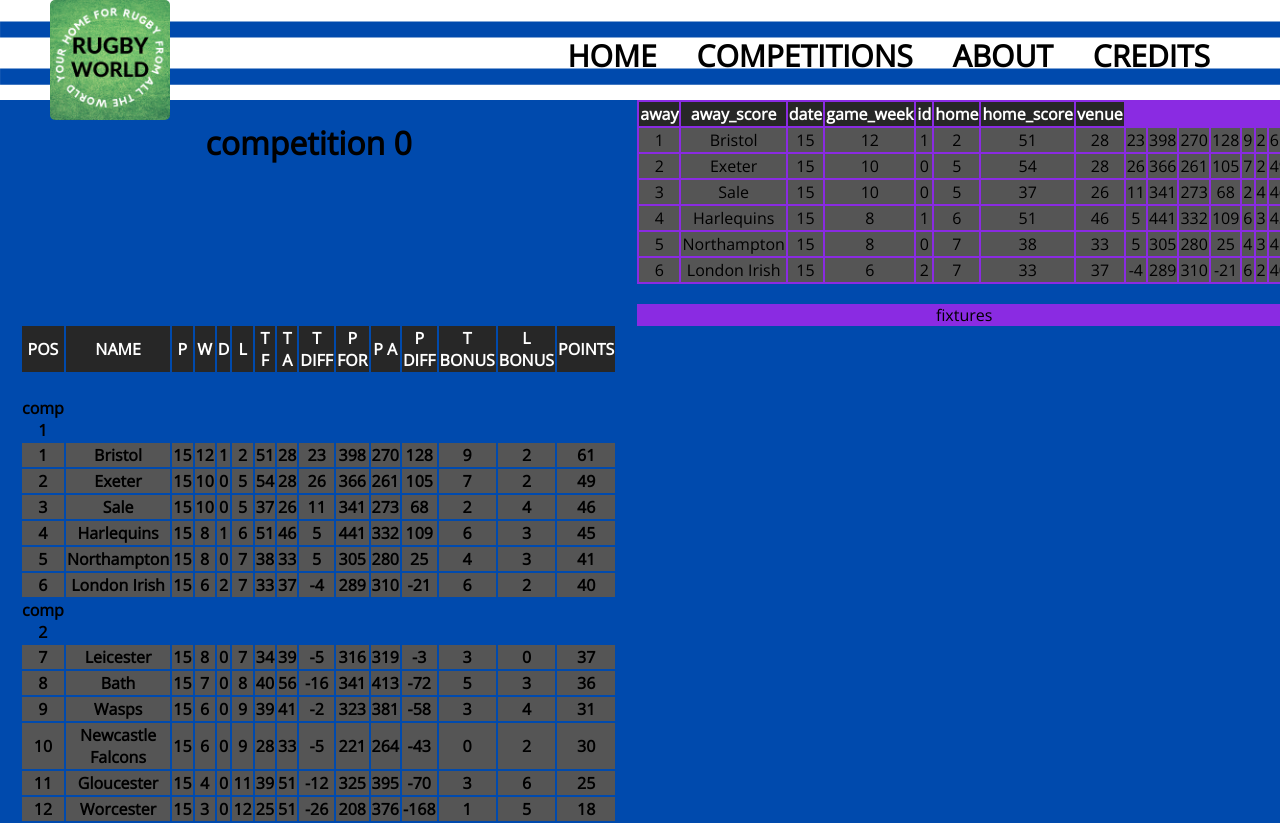
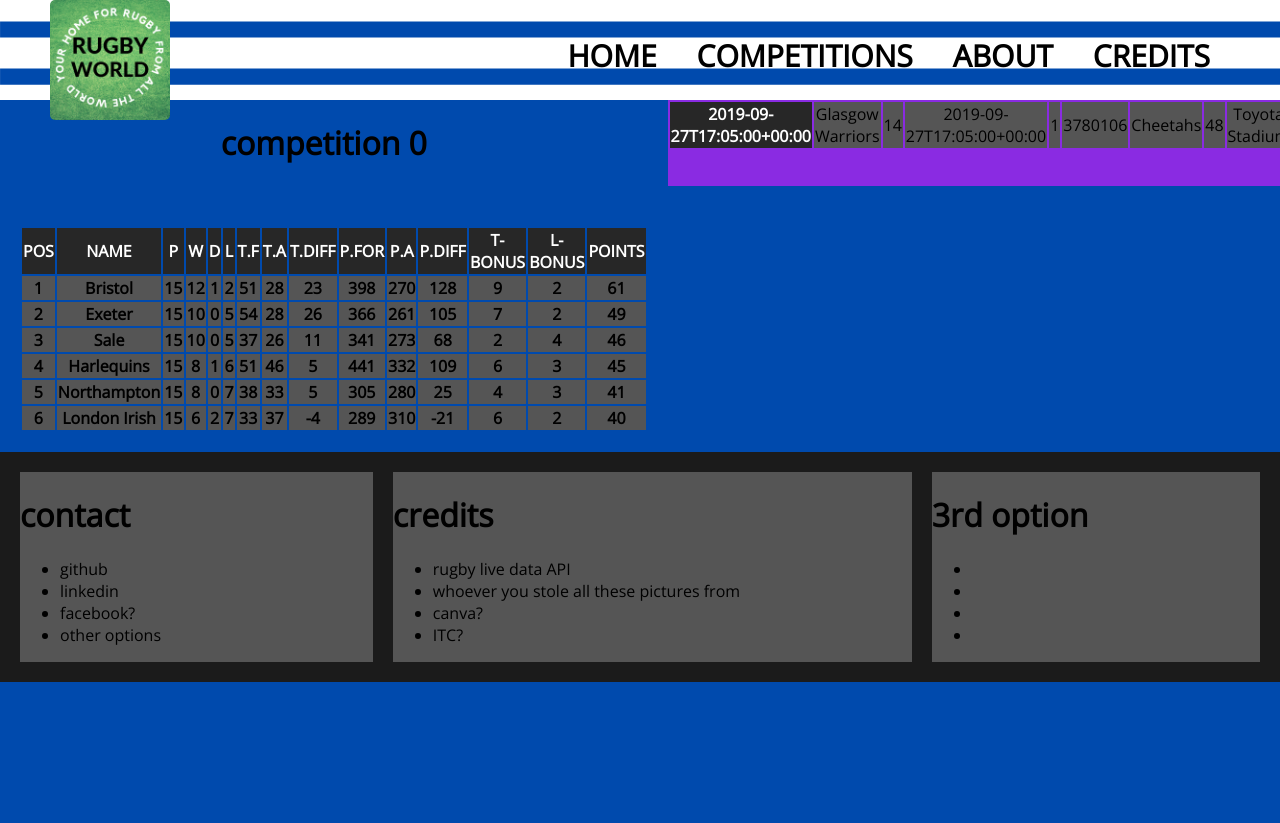
Before and after one commit to Ram-Montilia-Smithson/rugby-app, a React (Create React App) app: page /competition in a window 1280 px wide. Shown: the top 823 px of the page. After the commit the page ends 800 px from the top, so only its background shows below. Built offline with nearby package versions, Linux system fonts and the light colour scheme.

Commit message:
alligning table and second table

```diff
--- a/src/pages/competition.jsx
+++ b/src/pages/competition.jsx
@@ -203,176 +203,204 @@
             }
         ])
         setMoreTeams([
-            {
-                "position": 7,
-                "id": 3767,
-                "name": "Leicester",
-                "played": 15,
-                "won": 8,
-                "drawn": 0,
-                "lost": 7,
-                "tries_for": 34,
-                "tries_against": 39,
-                "tries_diff": -5,
-                "points_for": 316,
-                "points_against": 319,
-                "points_diff": -3,
-                "try_bonus": 3,
-                "losing_bonus": 0,
-                "bye_bonus": 0,
-                "points": 37
-            },
-            {
-                "position": 8,
-                "id": 3017,
-                "name": "Bath",
-                "played": 15,
-                "won": 7,
-                "drawn": 0,
-                "lost": 8,
-                "tries_for": 40,
-                "tries_against": 56,
-                "tries_diff": -16,
-                "points_for": 341,
-                "points_against": 413,
-                "points_diff": -72,
-                "try_bonus": 5,
-                "losing_bonus": 3,
-                "bye_bonus": 0,
-                "points": 36
-            },
-            {
-                "position": 9,
-                "id": 4667,
-                "name": "Wasps",
-                "played": 15,
-                "won": 6,
-                "drawn": 0,
-                "lost": 9,
-                "tries_for": 39,
-                "tries_against": 41,
-                "tries_diff": -2,
-                "points_for": 323,
-                "points_against": 381,
-                "points_diff": -58,
-                "try_bonus": 3,
-                "losing_bonus": 4,
-                "bye_bonus": 0,
-                "points": 31
-            },
-            {
-                "position": 10,
-                "id": 4067,
-                "name": "Newcastle Falcons",
-                "played": 15,
-                "won": 6,
-                "drawn": 0,
-                "lost": 9,
-                "tries_for": 28,
-                "tries_against": 33,
-                "tries_diff": -5,
-                "points_for": 221,
-                "points_against": 264,
-                "points_diff": -43,
-                "try_bonus": 0,
-                "losing_bonus": 2,
-                "bye_bonus": 0,
-                "points": 30
-            },
-            {
-                "position": 11,
-                "id": 3317,
-                "name": "Gloucester",
-                "played": 15,
-                "won": 4,
-                "drawn": 0,
-                "lost": 11,
-                "tries_for": 39,
-                "tries_against": 51,
-                "tries_diff": -12,
-                "points_for": 325,
-                "points_against": 395,
-                "points_diff": -70,
-                "try_bonus": 3,
-                "losing_bonus": 6,
-                "bye_bonus": 0,
-                "points": 25
-            },
-            {
-                "position": 12,
-                "id": 9917,
-                "name": "Worcester",
-                "played": 15,
-                "won": 3,
-                "drawn": 0,
-                "lost": 12,
-                "tries_for": 25,
-                "tries_against": 51,
-                "tries_diff": -26,
-                "points_for": 208,
-                "points_against": 376,
-                "points_diff": -168,
-                "try_bonus": 1,
-                "losing_bonus": 5,
-                "bye_bonus": 0,
-                "points": 18
-            }
+            // {
+            //     "position": 7,
+            //     "id": 3767,
+            //     "name": "Leicester",
+            //     "played": 15,
+            //     "won": 8,
+            //     "drawn": 0,
+            //     "lost": 7,
+            //     "tries_for": 34,
+            //     "tries_against": 39,
+            //     "tries_diff": -5,
+            //     "points_for": 316,
+            //     "points_against": 319,
+            //     "points_diff": -3,
+            //     "try_bonus": 3,
+            //     "losing_bonus": 0,
+            //     "bye_bonus": 0,
+            //     "points": 37
+            // },
+            // {
+            //     "position": 8,
+            //     "id": 3017,
+            //     "name": "Bath",
+            //     "played": 15,
+            //     "won": 7,
+            //     "drawn": 0,
+            //     "lost": 8,
+            //     "tries_for": 40,
+            //     "tries_against": 56,
+            //     "tries_diff": -16,
+            //     "points_for": 341,
+            //     "points_against": 413,
+            //     "points_diff": -72,
+            //     "try_bonus": 5,
+            //     "losing_bonus": 3,
+            //     "bye_bonus": 0,
+            //     "points": 36
+            // },
+            // {
+            //     "position": 9,
+            //     "id": 4667,
+            //     "name": "Wasps",
+            //     "played": 15,
+            //     "won": 6,
+            //     "drawn": 0,
+            //     "lost": 9,
+            //     "tries_for": 39,
+            //     "tries_against": 41,
+            //     "tries_diff": -2,
+            //     "points_for": 323,
+            //     "points_against": 381,
+            //     "points_diff": -58,
+            //     "try_bonus": 3,
+            //     "losing_bonus": 4,
+            //     "bye_bonus": 0,
+            //     "points": 31
+            // },
+            // {
+            //     "position": 10,
+            //     "id": 4067,
+            //     "name": "Newcastle Falcons",
+            //     "played": 15,
+            //     "won": 6,
+            //     "drawn": 0,
+            //     "lost": 9,
+            //     "tries_for": 28,
+            //     "tries_against": 33,
+            //     "tries_diff": -5,
+            //     "points_for": 221,
+            //     "points_against": 264,
+            //     "points_diff": -43,
+            //     "try_bonus": 0,
+            //     "losing_bonus": 2,
+            //     "bye_bonus": 0,
+            //     "points": 30
+            // },
+            // {
+            //     "position": 11,
+            //     "id": 3317,
+            //     "name": "Gloucester",
+            //     "played": 15,
+            //     "won": 4,
+            //     "drawn": 0,
+            //     "lost": 11,
+            //     "tries_for": 39,
+            //     "tries_against": 51,
+            //     "tries_diff": -12,
+            //     "points_for": 325,
+            //     "points_against": 395,
+            //     "points_diff": -70,
+            //     "try_bonus": 3,
+            //     "losing_bonus": 6,
+            //     "bye_bonus": 0,
+            //     "points": 25
+            // },
+            // {
+            //     "position": 12,
+            //     "id": 9917,
+            //     "name": "Worcester",
+            //     "played": 15,
+            //     "won": 3,
+            //     "drawn": 0,
+            //     "lost": 12,
+            //     "tries_for": 25,
+            //     "tries_against": 51,
+            //     "tries_diff": -26,
+            //     "points_for": 208,
+            //     "points_against": 376,
+            //     "points_diff": -168,
+            //     "try_bonus": 1,
+            //     "losing_bonus": 5,
+            //     "bye_bonus": 0,
+            //     "points": 18
+            // }
         ])
     }, [id])
 
     return (
         <div className="competition">
-            <h1>{name}</h1>
+            <h1 className="competition-header">{name}</h1>
             <div className="tables">
                 {teams.length ?
                     <div className="table-container">
-                    <table className="table">
-                        <h1>{tableName}</h1>
+                        {moreTeams.length ? <h2>comp 1 {tableName}</h2> : <></>}
+                        <table className="table">
                             <thead>
                                 <tr>
-                                    <th>POS</th>
-                                    <th>NAME</th>
-                                    <th>P</th>
-                                    <th>W</th>
-                                    <th>D</th>
-                                    <th>L</th>
-                                    <th>T F</th>
-                                    <th>T A</th>
-                                    <th>T DIFF</th>
-                                    <th>P FOR</th>
-                                    <th>P A</th>
-                                    <th>P DIFF</th>
-                                    <th>T BONUS</th>
-                                    <th>L BONUS</th>
-                                    <th>POINTS</th>
+                                    <th key="table-th-pos">POS</th>
+                                    <th key="table-th-name">NAME</th>
+                                    <th key="table-th-played">P</th>
+                                    <th key="table-th-won">W</th>
+                                    <th key="table-th-drawn">D</th>
+                                    <th key="table-th-lost">L</th>
+                                    <th key="table-th-tries_for">T.F</th>
+                                    <th key="table-th-tries_against">T.A</th>
+                                    <th key="table-th-tries_diff">T.DIFF</th>
+                                    <th key="table-th-points_for">P.FOR</th>
+                                    <th key="table-th-points_against">P.A</th>
+                                    <th key="table-th-points_diff">P.DIFF</th>
+                                    <th key="table-th-try_bonus">T-BONUS</th>
+                                    <th key="table-th-losing_bonus">L-BONUS</th>
+                                    <th key="table-th_points">POINTS</th>
                                 </tr>
                             </thead>
                             <tbody>
-                                {moreTeams.length ? <span>comp 1</span> : <></>}
                                 {teams.map(team => {
                                         console.log(fixtures)
                                         return(
                                             <tr>
-                                                <td>{team.position}</td>
-                                                <td>{team.name}</td>
-                                                <td>{team.played}</td>
-                                                <td>{team.won}</td>
-                                                <td>{team.drawn}</td>
-                                                <td>{team.lost}</td>
-                                                <td>{team.tries_for}</td>
-                                                <td>{team.tries_against}</td>
-                                                <td>{team.tries_diff}</td>
-                                                <td>{team.points_for}</td>
-                                                <td>{team.points_against}</td>
-                                                <td>{team.points_diff}</td>
-                                                <td>{team.try_bonus}</td>
-                                                <td>{team.losing_bonus}</td>
-                                                <td>{team.points}</td>
+                                                <td key="table-td-position">{team.position}</td>
+                                                <td key="table-td-name">{team.name}</td>
+                                                <td key="table-td-played">{team.played}</td>
+                                                <td key="table-td-won">{team.won}</td>
+                                                <td key="table-td-drawn">{team.drawn}</td>
+                                                <td key="table-td-lost">{team.lost}</td>
+                                                <td key="table-td-tries_for">{team.tries_for}</td>
+                                                <td key="table-td-tries_against">{team.tries_against}</td>
+                                                <td key="table-td-tries_diff">{team.tries_diff}</td>
+                                                <td key="table-td-points_for">{team.points_for}</td>
+                                                <td key="table-td-points_against">{team.points_against}</td>
+                                                <td key="table-td-points_diff">{team.points_diff}</td>
+                                                <td key="table-td-try_bonus">{team.try_bonus}</td>
+                                                <td key="table-td-losing_bonus">{team.losing_bonus}</td>
+                                                <td key="table-td-points">{team.points}</td>
                                             </tr>
                                         )
                                 })}
-                                {moreTeams.length ? <span>comp 2</span> : <></>}
-                                {moreTeams.length && moreTeams.map(team => {
+                            </tbody>
+                        </table>
+                    </div>
+                :
+                    <h1>error</h1>
+                }
+                {moreTeams.length ?
+                    <div className="table-container">
+                        <h2>comp 2 {table2Name}</h2>
+                        <table className="table">
+                            <thead>
+                                <tr>
+                                    <th key="table-th-pos">POS</th>
+                                    <th key="table-th-name">NAME</th>
+                                    <th key="table-th-played">P</th>
+                                    <th key="table-th-won">W</th>
+                                    <th key="table-th-drawn">D</th>
+                                    <th key="table-th-lost">L</th>
+                                    <th key="table-th-tries_for">T.F</th>
+                                    <th key="table-th-tries_against">T.A</th>
+                                    <th key="table-th-tries_diff">T.DIFF</th>
+                                    <th key="table-th-points_for">P.FOR</th>
+                                    <th key="table-th-points_against">P.A</th>
+                                    <th key="table-th-points_diff">P.DIFF</th>
+                                    <th key="table-th-try_bonus">T-BONUS</th>
+                                    <th key="table-th-losing_bonus">L-BONUS</th>
+                                    <th key="table-th_points">POINTS</th>
+                                </tr>
+                            </thead>
+                            <tbody>
+                                {moreTeams.map(team => {
                                     return (
                                         <tr>
                                             <td>{team.position}</td>
@@ -397,15 +425,15 @@
                         </table>
                     </div>
                 :
-                    <h1>error</h1>
+                    <></>
                 }
             </div>
             <div className="fixtures">
-                {fixtures &&
+                {fixtures ?
                     <div className="fixture-container">
                     <table className="fixture">
                         {/* {tableName && <h1>{tableName}</h1>} */}
-                            <thead>
+                            {/* <thead>
                                 <tr>
                                     <th>away</th>
                                     <th>away_score</th>
@@ -416,83 +444,30 @@
                                     <th>home_score</th>
                                     <th>venue</th>
                                 </tr>
-                            </thead>
+                            </thead> */}
                             <tbody>
-                            {teams.map(team => {
-                                    console.log(fixtures)
+                            {fixtures.map(fixture => {
+                                    console.log(fixture)
                                     return(
                                         <tr>
-                                            <td>{team.position}</td>
-                                            <td>{team.name}</td>
-                                            <td>{team.played}</td>
-                                            <td>{team.won}</td>
-                                            <td>{team.drawn}</td>
-                                            <td>{team.lost}</td>
-                                            <td>{team.tries_for}</td>
-                                            <td>{team.tries_against}</td>
-                                            <td>{team.tries_diff}</td>
-                                            <td>{team.points_for}</td>
-                                            <td>{team.points_against}</td>
-                                            <td>{team.points_diff}</td>
-                                            <td>{team.try_bonus}</td>
-                                            <td>{team.losing_bonus}</td>
-                                            <td>{team.points}</td>
+                                            <th>{fixture.date}</th>
+                                            <td>{fixture.away}</td>
+                                            <td>{fixture.away_score}</td>
+                                            <td>{fixture.date}</td>
+                                            <td>{fixture.game_week}</td>
+                                            <td>{fixture.id}</td>
+                                            <td>{fixture.home}</td>
+                                            <td>{fixture.home_score}</td>
+                                            <td>{fixture.venue}</td>
                                         </tr>
                                     )
                             })}
                             </tbody>
                         </table>
                     </div>
-                // :
-                //     <h1>error</h1>
+                :
+                    <h1>error - no fixtures</h1>
                 }
-            </div>
-            <div className="fixtures">fixtures
-                <table>
-                    <thead>
-                        <tr>
-
-                            {/* "away":"Glasgow Warriors",
-                            // right side
-                            "away_score":14,
-                            // "next to name
-                            "date":"2019-09-27T17:05:00+00:00",
-                            // show in line above,
-                            "game_week":1,
-                            // arange fixtures based on that and "date",
-                            "id":3780106,
-                            //  to use when fixture is pressed - send info to match.jsx component that would open as a drop down from the fixture downwards,
-                            "home":"Cheetahs",
-                            //  left side,
-                            "home_score":48,
-                            // next to name
-                            "venue":"Toyota Stadium",
-                            // show in line above */}
-                            {/* <th>away</th>
-                            <th>away_score</th>
-                            <th>date</th>
-                            <th>game_week</th>
-                            <th>id</th>
-                            <th>home</th>
-                            <th>home_score</th>
-                            <th>venue</th> */}
-                        </tr>
-                    </thead>
-                    {/* <tbody>
-                        {fixtures && fixtures[0].map(fixture => {
-                            return(
-                                <tr>{fixture.away}</tr>
-                                <tr>{fixture.away_score}</tr>
-                                <tr>{fixture.date}</tr>
-                                <tr>{fixture.game_week}</tr>
-                                <tr>{fixture.id}</tr>
-                                <tr>{fixture.home}</tr>
-                                <tr>{fixture.home_score}</tr>
-                                <tr>{fixture.venue}</tr>
-                            )
-                        })}
-                    </tbody> */}
-                </table>
             </div>
         </div>
     )
--- a/src/scss/main.css
+++ b/src/scss/main.css
@@ -198,10 +198,15 @@
   text-align: center;
   display: -ms-grid;
   display: grid;
-      grid-template-areas: 'header header'
- 'table fixtures'
- 'table fixtures';
+  grid-template-areas: 'header header'
+                       'table fixtures';
+  grid-areas-columns: 1fr 1fr;
+  grid-areas-rows: 50px 1fr;
   grid-gap: 20px;
+}
+
+.competition-header{
+  grid-area: 'header';
 }
 
 .tables {
@@ -225,18 +230,24 @@
 
 tr {
   margin: 50px;
+  /* width: 200px; */
 }
 
 th {
   background-color: #272727;
   color: #ffffff;
   margin: 10px;
+  width: 100px;
 }
 
 td {
   background-color: #555555;
   color: #000000;
   text-align: center;
+  /* display: table-cell;
+  vertical-align: inherit! important; */
+  width: 100px;
+  /* width: fit-content; */
 }
 
 .fixtures {
--- a/src/scss/main.scss
+++ b/src/scss/main.scss
@@ -137,6 +137,10 @@
     grid-gap: 20px;
 }
 
+.competition-header{
+    grid-area: header;
+}
+
 .tables{
     grid-area: table;
 }
```
